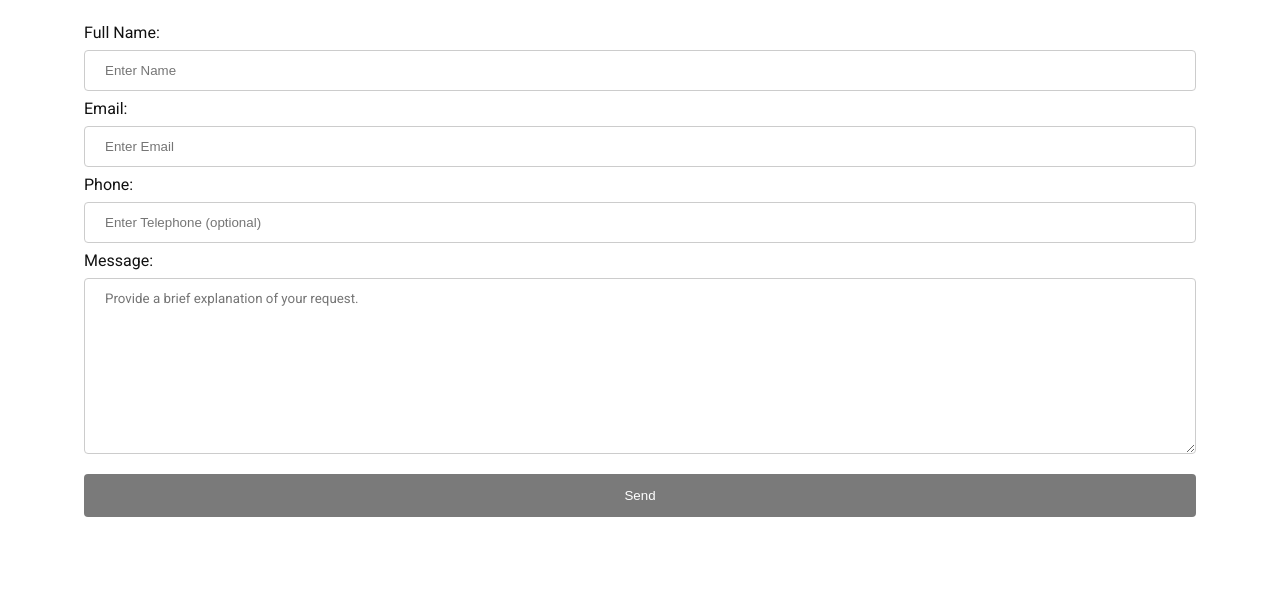
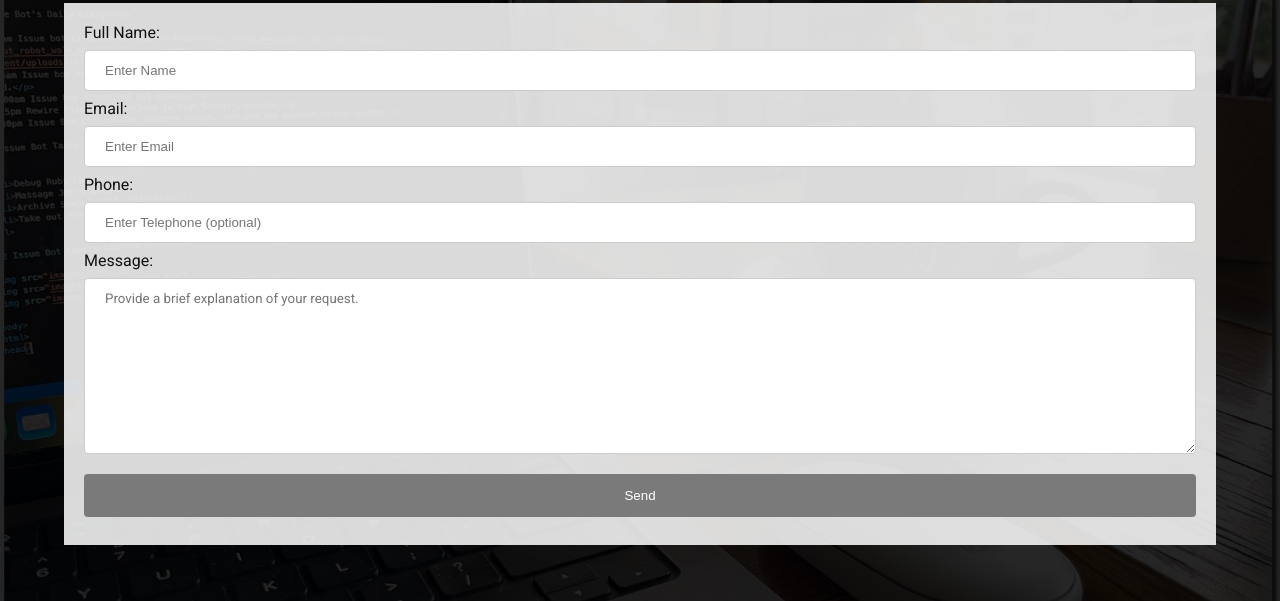
Before and after one commit to mischkab/personalweb-repo, a plain HTML site: page contact.html in a window 1280 px wide. Shown: the part 199-800 px from the top of the page. Drawn offline with Linux system fonts and the light colour scheme; files whose address does not match are found by name.

Commit message:
refactor image paths

```diff
--- a/style.css
+++ b/style.css
@@ -5,7 +5,7 @@ html, body {
 
 body {
   margin:0;
-  background: url(images/background-img.jpg);
+  background: url(/Users/mischkabooley/Development/code/phase-0/personalweb-repo/images/background-img.jpg);
   background-size: cover;
   font-family:"Roboto", serif;
   color: white;
```
Also changed, not shown: index.html (+1 -1 lines), images/background-img.jpg (added), 3 other files.
